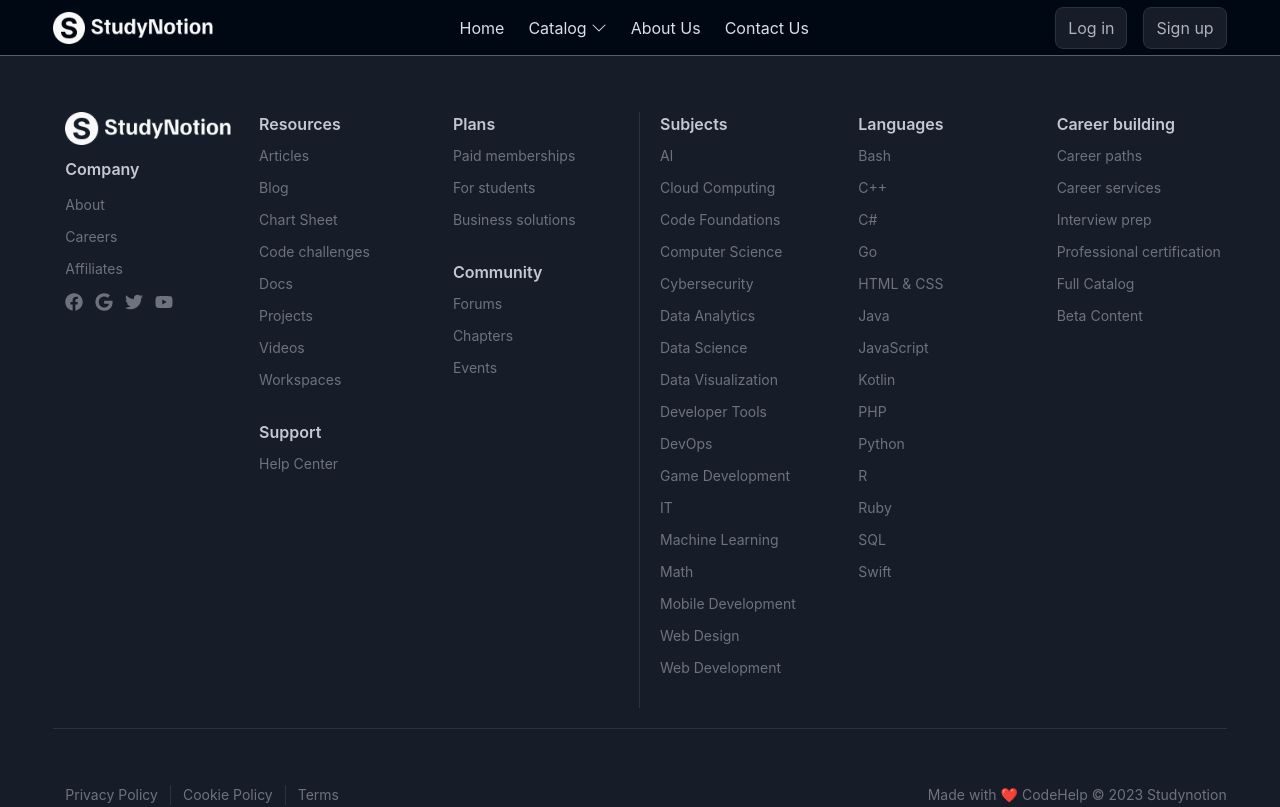
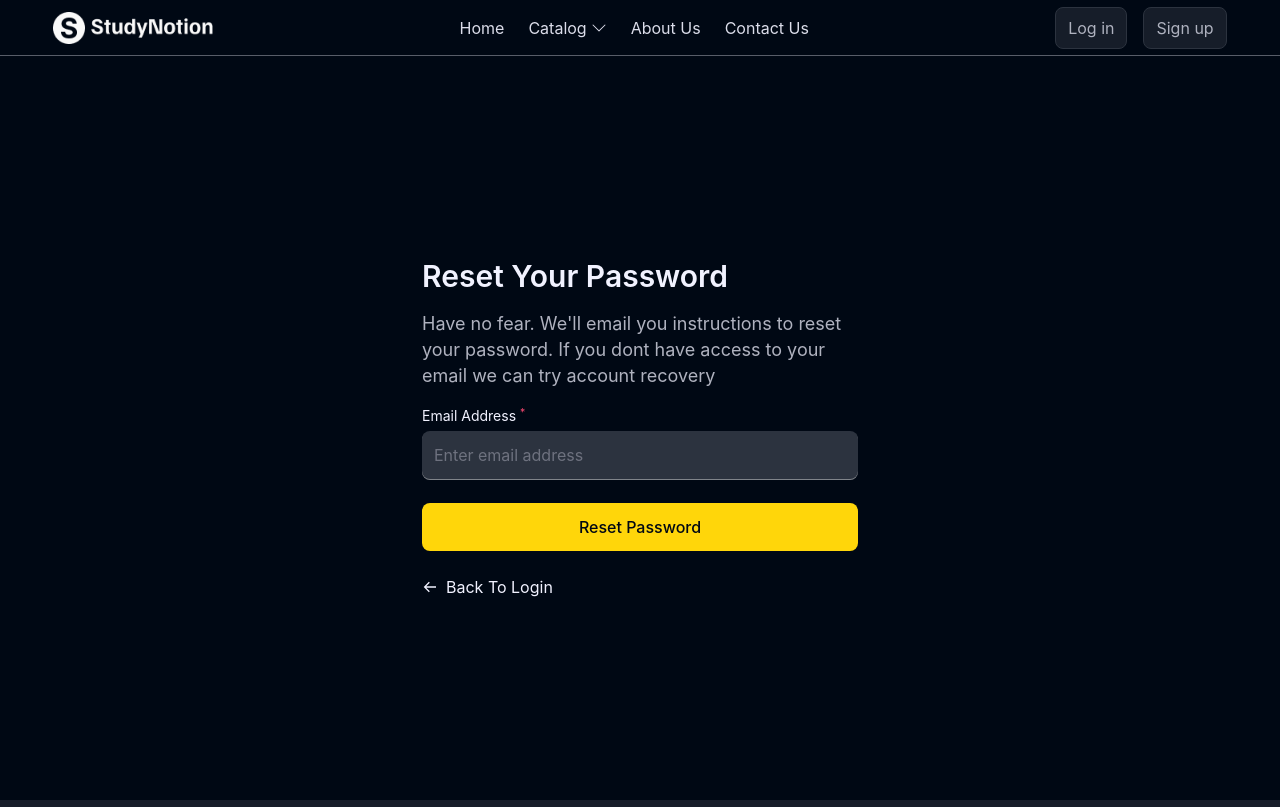
Before and after one commit to SuhaniKapasiya/Edu_tech, a React (Create React App) app in the folder frontend/: page /forgot-password in a window 1280 px wide. Shown: the top 807 px of the page. Built offline with nearby package versions, Linux system fonts and the light colour scheme.

Commit message:
reset and check email page created in forgotpassword.jsx

```diff
--- a/frontend/src/App.js
+++ b/frontend/src/App.js
@@ -3,15 +3,25 @@ import { BrowserRouter as Router, Routes, Route } from "react-router-dom";
 import Navbar from "./components/Navbar";
 import "./App.css";
 import Footer from "./components/Footer";
+import OpenRoute from "./components/Core/auth/openRoute";
+import ForgotPassword from "./Pages/Forgotpassword";
 
 function App() {
   return (
     <Router>
-      <div className="w-screen min-h-screen bg-richblack-900 flex flex-col font-inter">
+      <div className="w-100vh min-h-screen bg-richblack-900 flex flex-col font-inter overflow-x-hidden">
         <Navbar />
         <Routes>
           {/* Define your routes here */}
           {/* <Route path="/" element={<Home />} /> */}
+          <Route
+            path="forgot-password"
+            element={
+              <OpenRoute>
+                <ForgotPassword />
+              </OpenRoute>
+            }
+          />
         </Routes>
         <Footer />
       </div>
--- /dev/null
+++ b/frontend/src/Pages/Forgotpassword.jsx
@@ -0,0 +1,66 @@
+import React, { useState } from "react";
+import { useDispatch, useSelector } from "react-redux";
+import { BiArrowBack } from "react-icons/bi";
+import { Link } from "react-router-dom";
+
+const ForgotPassword = () => {
+  const [emailsend, setEmailsend] = useState(false);
+  const [email, setemail] = useState("");
+  const { loading } = useSelector((state) => state.auth);
+
+  const handleOnSubmit=(e)=>{
+    e.preventDefault();
+    // dispatch(getPasswordResetToken(email, setEmailsend))
+  }
+  return (
+    <div className="grid min-h-[calc(100vh-3.5rem)] place-items-center">
+      {loading ? (
+        <div className="spinner"></div>
+      ) : (
+        <div className="max-w-[500px] p-4 lg:p-8">
+          <h1 className="text-[1.875rem] font-semibold leading-[2.375rem] text-richblack-5">
+            {emailsend ? `Check Your Email` : "Reset Your Password"}
+          </h1>
+          <p className="my-4 text-[1.125rem] leading-[1.625rem] text-richblack-100">
+            {emailsend
+              ? `We have sent the reset email to ${email}`
+              : "Have no fear. We'll email you instructions to reset your password. If you dont have access to your email we can try account recovery"}
+          </p>
+          <form onSubmit={handleOnSubmit}>
+            {!emailsend && (
+              <label className="w-full">
+                <p className="mb-1 text-[0.875rem] leading-[1.375rem] text-richblack-5">
+                  Email Address <sup className="text-pink-200">*</sup>
+                </p>
+                <input
+                  required
+                  type="email"
+                  name="email"
+                  value={email}
+                  onChange={(e) => setemail(e.target.value)}
+                  placeholder="Enter email address"
+                  className="form-style w-full"
+                />
+              </label>
+            )}
+            <button
+              type="submit"
+              className="mt-6 w-full rounded-[8px] bg-yellow-50 py-[12px] px-[12px] font-medium text-richblack-900"
+            >
+              {emailsend ? "Resend Email" : "Reset Password"}
+            </button>
+          </form>
+          <div className="mt-6 flex items-center justify-between">
+            <Link to="/login">
+              <p className="flex items-center gap-x-2 text-richblack-5">
+                <BiArrowBack /> Back To Login
+              </p>
+            </Link>
+          </div>
+        </div>
+      )}
+    </div>
+  );
+};
+
+export default ForgotPassword;
--- /dev/null
+++ b/frontend/src/Pages/error404.jsx
@@ -0,0 +1,11 @@
+import React from 'react'
+
+const Error = () => {
+  return (
+    <div className='flex justify-center items-center text-3xl text-white'>
+      Error - 404 Not found
+    </div>
+  )
+}
+
+export default Error
--- a/frontend/src/Slices/authreducer.js
+++ b/frontend/src/Slices/authreducer.js
@@ -2,7 +2,7 @@ import { createSlice } from "@reduxjs/toolkit";
 
 const initialState = {
 //   signupData: null,
-//   loading: false,
+  loading: false,
   token: localStorage.getItem("token") ? JSON.parse(localStorage.getItem("token")) : null,
 };
 
@@ -13,9 +13,9 @@ const authSlice = createSlice({
     // setSignupData(state, value) {
     //   state.signupData = value.payload;
     // },
-    // setLoading(state, value) {
-    //   state.loading = value.payload;
-    // },
+    setLoading(state, value) {
+      state.loading = value.payload;
+    },
     setToken(state, action) {
       state.token = action.payload;
     },
@@ -23,6 +23,6 @@ const authSlice = createSlice({
 });
 
 // export const { setSignupData, setLoading, setToken } = authSlice.actions;
-export const {setToken } = authSlice.actions;
+export const {setToken,setLoading } = authSlice.actions;
 
 export default authSlice.reducer;
--- /dev/null
+++ b/frontend/src/components/Core/auth/openRoute.jsx
@@ -0,0 +1,15 @@
+// This will prevent authenticated users from accessing this route
+import { useSelector } from "react-redux"
+import { Navigate } from "react-router-dom"
+
+function OpenRoute({ children }) {
+  const { token } = useSelector((state) => state.auth)
+
+  if (token === null) {
+    return children
+  } else {
+    return <Navigate to="/dashboard/my-profile" />
+  }
+}
+
+export default OpenRoute
--- /dev/null
+++ b/frontend/src/components/Core/auth/privateRoute.jsx
@@ -0,0 +1,16 @@
+import React from 'react'
+import { useSelector } from 'react-redux'
+import { Navigate } from 'react-router-dom';
+
+const PrivateRoute = ({children}) => {
+
+    const {token} = useSelector((state) => state.auth);
+
+    if(token !== null)
+        return children
+    else
+        return <Navigate to="/login" />
+
+}
+
+export default PrivateRoute
--- a/frontend/src/components/Footer.jsx
+++ b/frontend/src/components/Footer.jsx
@@ -42,7 +42,7 @@ const Footer = () => {
                   );
                 })}
               </div>
-              <div className="flex gap-3 text-lg">
+              <div className="flex gap-3 text-lg ">
                 <FaFacebook />
                 <FaGoogle />
                 <FaTwitter />
@@ -169,7 +169,7 @@ const Footer = () => {
           </div>
 
           <div className="text-center">
-            Made with ❤️ CodeHelp © 2023 Studynotion
+            Made with ❤️ © {new Date().getFullYear()} Edu-Tech
           </div>
         </div>
       </div>
```
